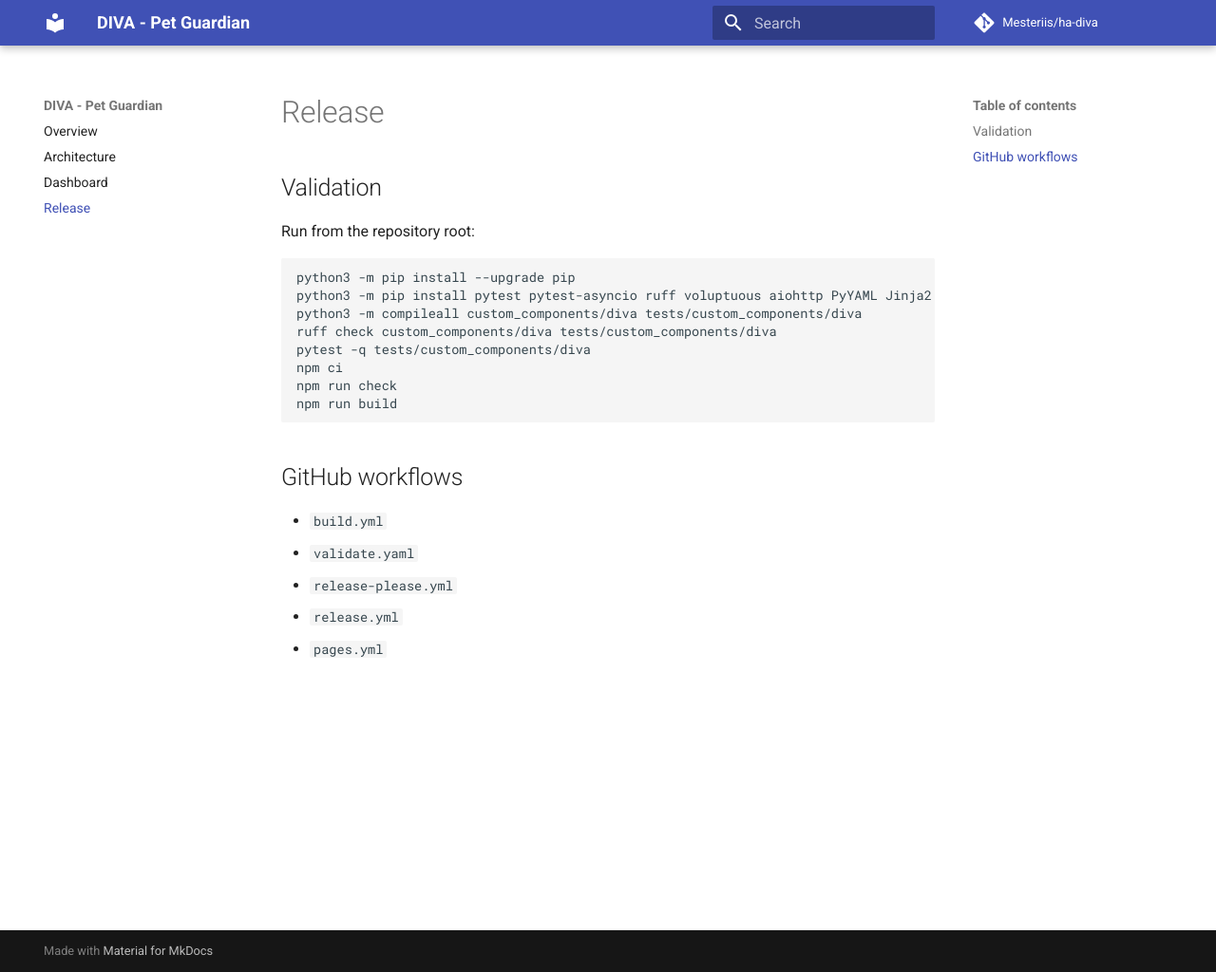
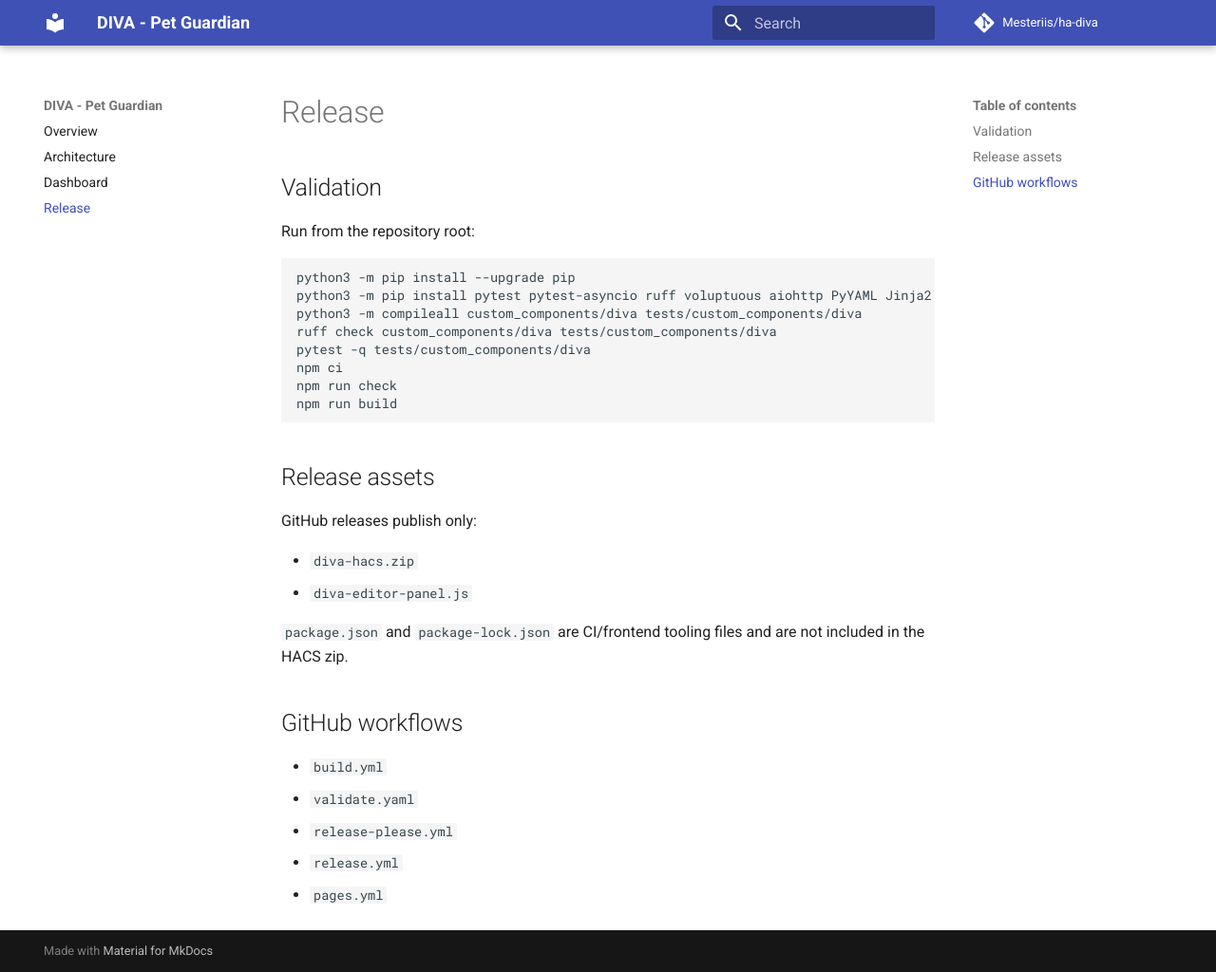
Before and after one commit to Mesteriis/ha-diva, an MkDocs documentation site: the page built from docs/release.md, in a window 1280 px wide and 1024 px high. Shown: the whole window at 95% size. Built offline with MkDocs 1.6.1 and Material for MkDocs 9.7.7, drawn with Linux system fonts in a browser that asks for light colours; comment, search, counter and statistics services are not loaded.

Commit message:
chore: trim release artifacts

````diff
--- a/docs/release.md
+++ b/docs/release.md
@@ -15,6 +15,15 @@ npm run check
 npm run build
 ```
 
+## Release assets
+
+GitHub releases publish only:
+
+- `diva-hacs.zip`
+- `diva-editor-panel.js`
+
+`package.json` and `package-lock.json` are CI/frontend tooling files and are not included in the HACS zip.
+
 ## GitHub workflows
 
 - `build.yml`
````
Also changed, not shown: 2 other files.
